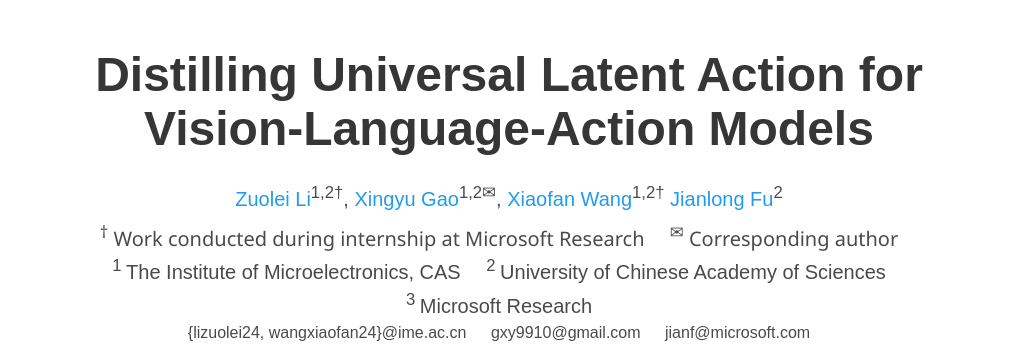
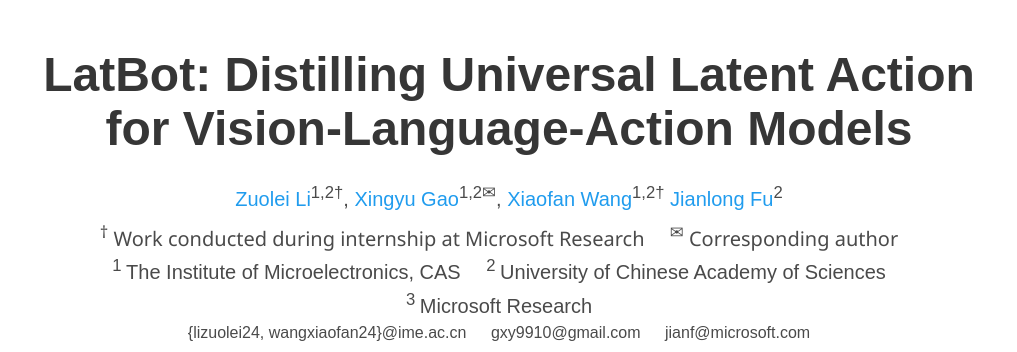
Before and after one commit to mm-robot/distill_latent_action, a plain HTML site: page index.html in a window 1280 px wide. Shown: the top 352 px of the page, without its empty margins (131-1148 px from the left). Drawn offline with nearby package versions, Linux system fonts and the light colour scheme; some icons are missing; a web font is replaced by a local one.

Commit message:
Update title

```diff
--- a/index.html
+++ b/index.html
@@ -57,7 +57,7 @@
 
             <h1 class="title is-1 publication-title">
               <!-- <img src="static/images/halo-icon.png" alt="Robot Icon" class="title-icon"> -->
-              Distilling Universal Latent Action for Vision-Language-Action Models
+              LatBot: Distilling Universal Latent Action for Vision-Language-Action Models
             </h1>
 
             <div class="is-size-5 publication-authors">
```
